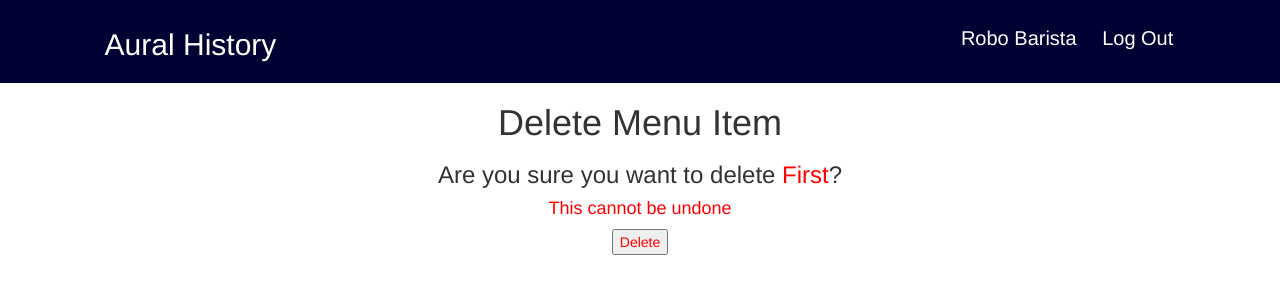
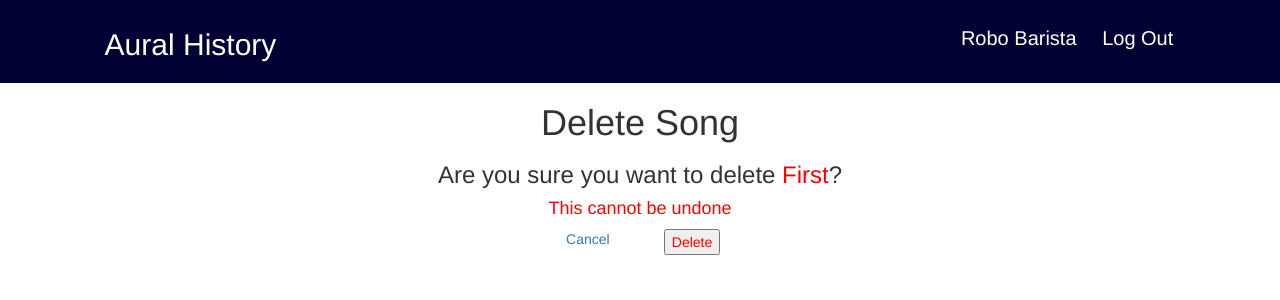
Before and after one commit to ianagpawa/catalog, a Flask app: page /playlist/1/songs/1/delete/ in a window 1280 px wide. Shown: the top 300 px of the page. Run offline with Flask 2, Linux system fonts and the light colour scheme; a user stored in the database is signed in; some libraries are stand-ins or nearby versions.

Commit message:
cancel buttons added, not all i think

```diff
--- a/static/styles/main.css
+++ b/static/styles/main.css
@@ -98,6 +98,9 @@ ul{
     margin-right: auto;
 }
 
+.inline{
+    display:inline;
+}
 
 /*  delete playlist     */
 .warning{
--- a/templates/base.html
+++ b/templates/base.html
@@ -38,7 +38,7 @@
                         Aural History
                     </a>
                 </div>
-                <div class='col-md-4 col-md-offset-3 logit'>
+                <div class='col-md-offset-4 col-md-3 text-right logit'>
                     {% if 'username' not in session %}
                     <a class='log' href="{{url_for('showLogin')}}">Log In</a>
                     {% else %}
--- a/templates/deletesong.html
+++ b/templates/deletesong.html
@@ -1,15 +1,23 @@
 {% extends "base.html" %}
 {% block content %}
 <div class='container-fluid text-center'>
-    <h1>Delete Menu Item</h1>
+    <h1>Delete Song</h1>
     <h3>
         Are you sure you want to delete
             <span class='warning'>{{song.title}}</span>?
     </h3>
     <h4 class='warning'>This cannot be undone</h4>
-    <form method='post'>
-        <input class='warning' type='submit' name='delete_song' value='Delete'>
-    </form>
+    <div class='row'>
+        <div class='col-md-offset-5 col-md-1'>
+            <a href="{{url_for('showSingle', playlist_id = song.playlist_id, song_id = song.id)}}">Cancel</a>
+        </div>
+        <div class='col-md-1'>
+            <form method='post'>
+                <input class='warning inline' type='submit' name='delete_song' value='Delete'>
+            </form>
+        </div>
+
+    </div>
 </div>
 
 
```
Also changed, not shown: templates/deleteplaylist.html (+10 -3 lines).
